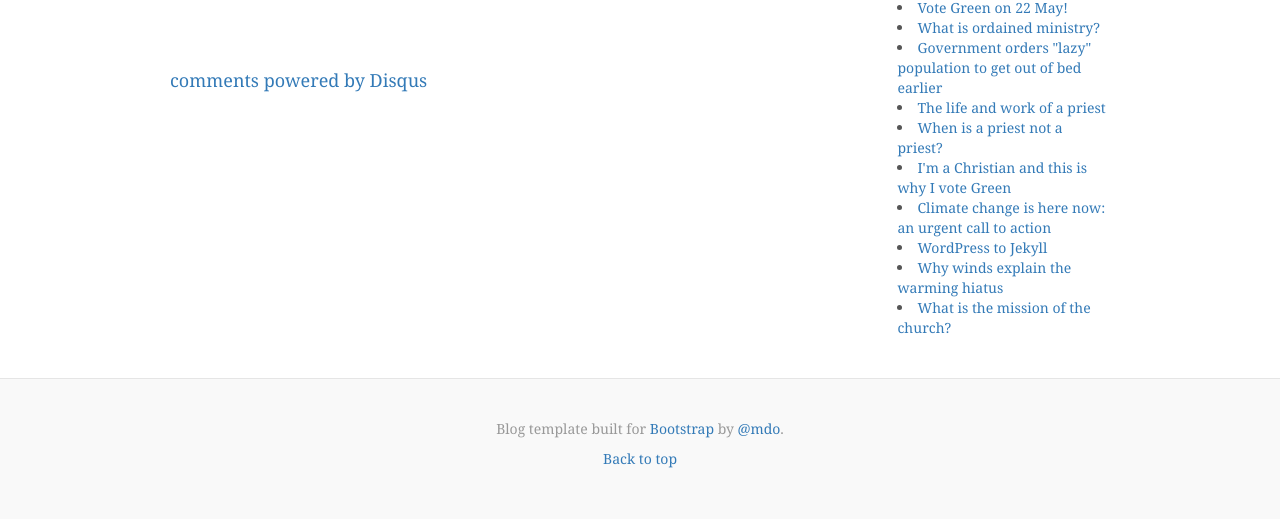
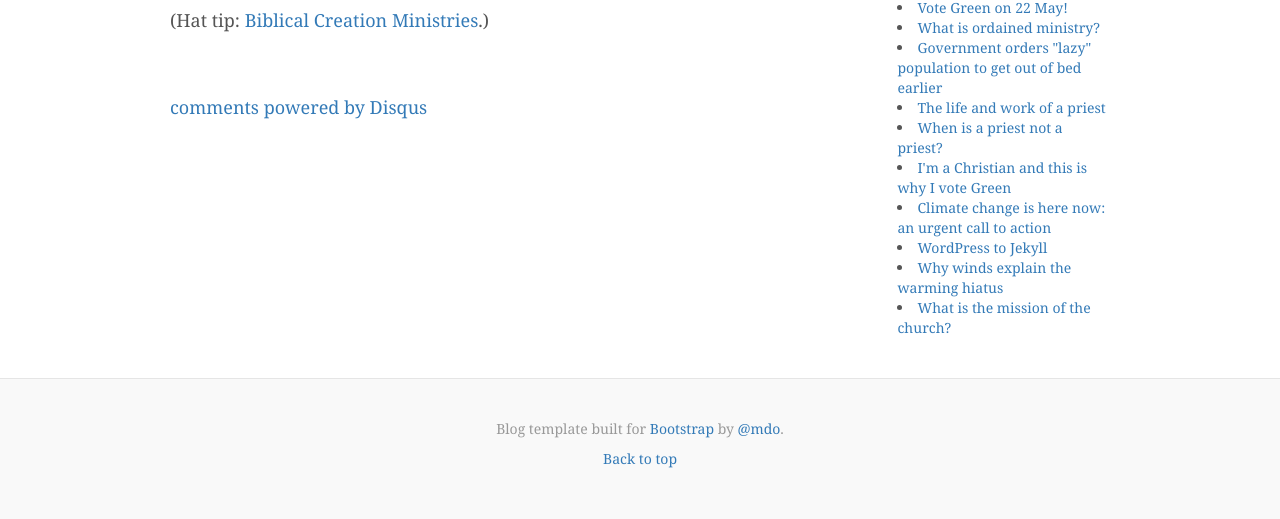
Before and after one commit to anthonyjsmith/anthonyjsmith.github.io, a Jekyll site: the page built from _posts/2014-07-03-creationist-research-in-palaeontology.md, in a window 1280 px wide. Shown: the part 883-1402 px from the top of the page. Built offline with Jekyll 4.4.1, drawn with Linux system fonts in a browser that asks for light colours; nearby versions of some CDN libraries; Markdown is read by kramdown in place of the engine named in the settings; comment, search, counter and statistics services are not loaded.

Commit message:
Edited: Creationist research in palaeontology

```diff
--- a/_posts/2014-07-03-creationist-research-in-palaeontology.md
+++ b/_posts/2014-07-03-creationist-research-in-palaeontology.md
@@ -11,3 +11,5 @@ As a consequence, he does some fascinating scientific research. And he [publishe
 Have a watch...
 
 <iframe width="560" height="315" src="//www.youtube.com/embed/dQI67RW9UYA" frameborder="0" allowfullscreen></iframe>
+
+(Hat tip: [Biblical Creation Ministries](https://www.facebook.com/biblicalcreationministries/posts/10152121928480380).)
```
